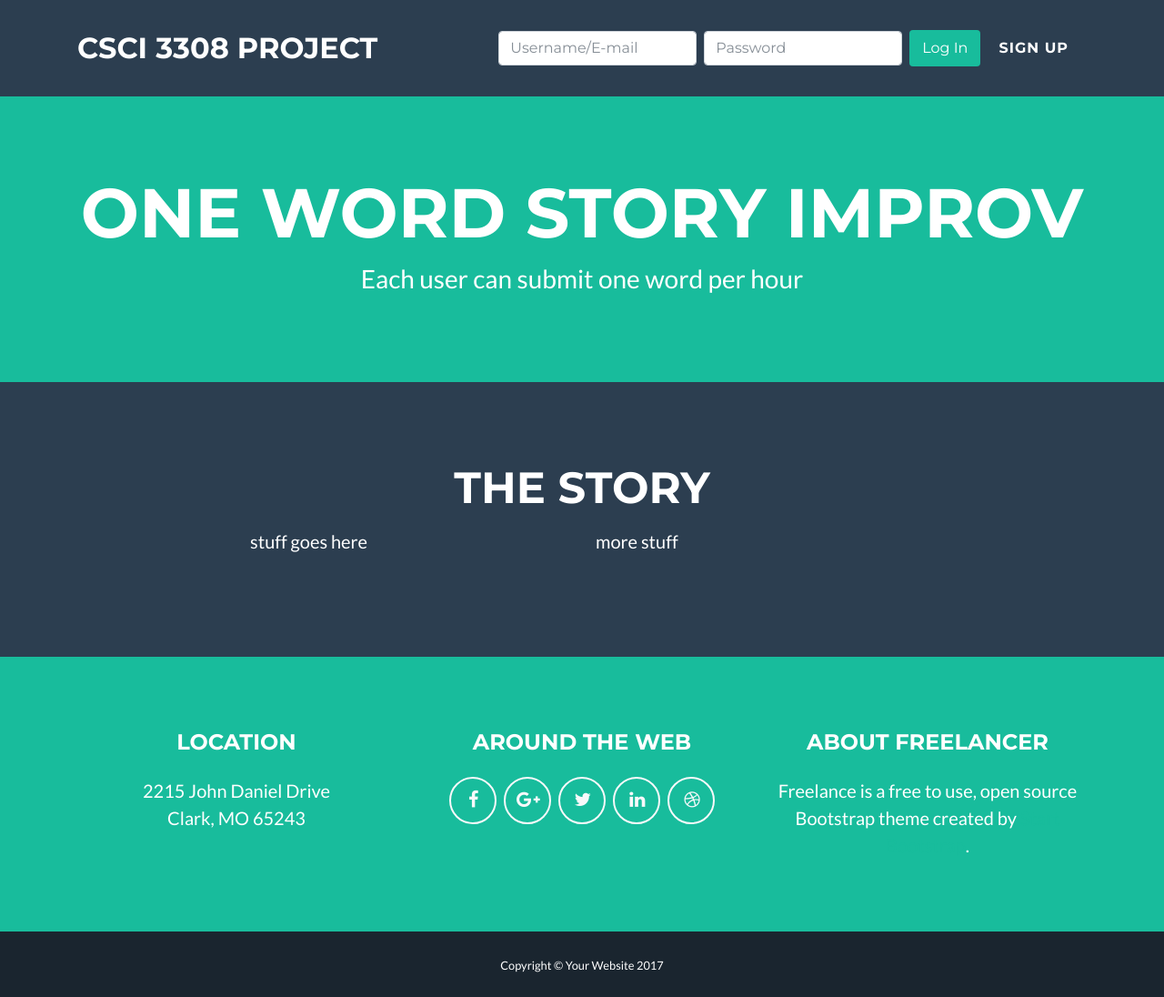
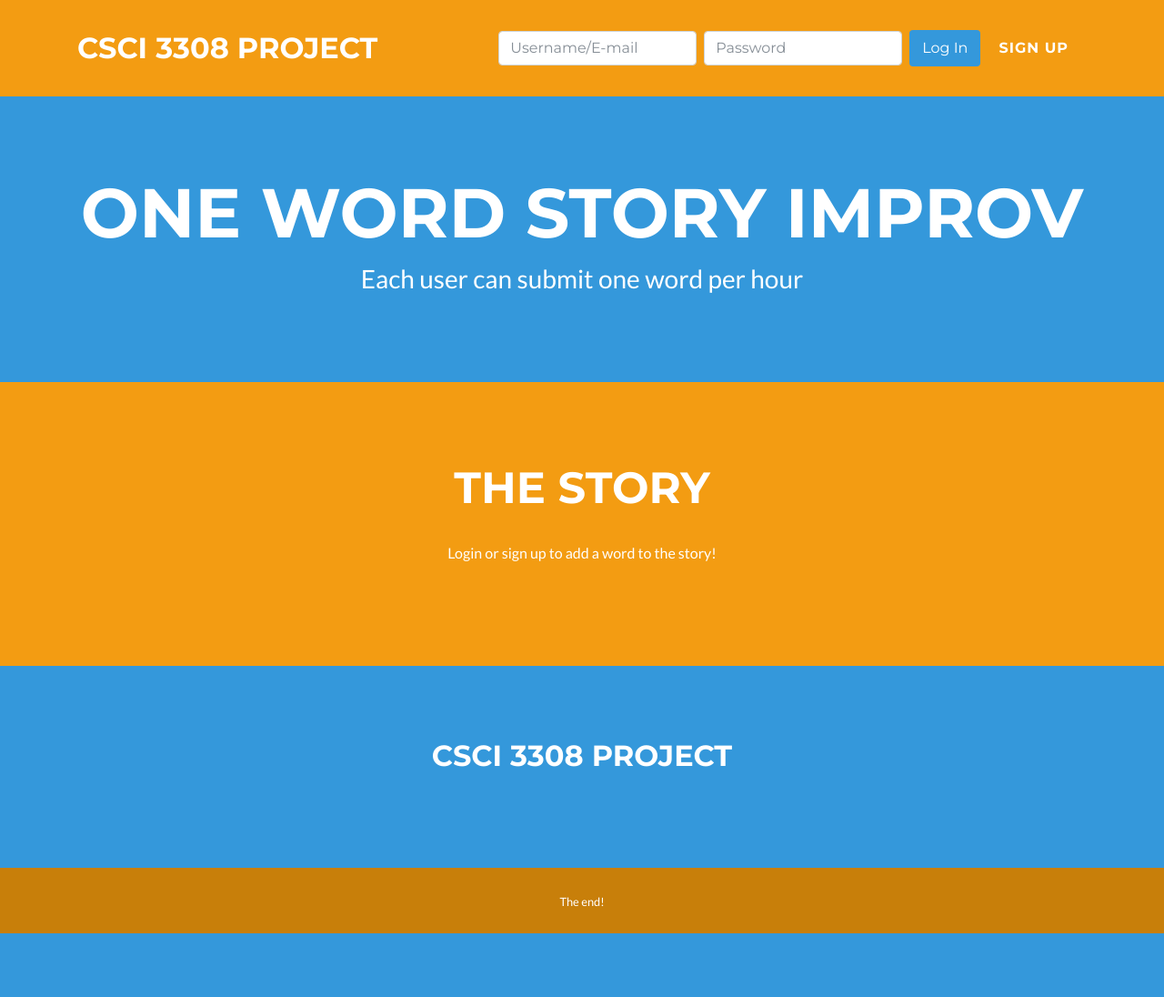
Before and after one commit to RyanShuman/SoftDev3308_45, a PHP site: page / in a window 1280 px wide. Shown: the whole page at 91% size. After the commit the page ends 1026 px from the top, so only its background shows below. Run offline with PHP 8.4, Linux system fonts and the light colour scheme; data that the repository does not hold is empty; style sheets or scripts are compiled from the project's sources.

Commit message:
Add files via upload

```diff
--- a/project/header.php
+++ b/project/header.php
@@ -17,15 +17,11 @@
     <!-- Bootstrap core CSS -->
     <link href="vendor/bootstrap/css/bootstrap.min.css" rel="stylesheet">
 
-    <!-- Custom fonts for this template -->
+    <!-- Fonts -->
     <link href="vendor/font-awesome/css/font-awesome.min.css" rel="stylesheet" type="text/css">
     <link href="https://fonts.googleapis.com/css?family=Montserrat:400,700" rel="stylesheet" type="text/css">
     <link href="https://fonts.googleapis.com/css?family=Lato:400,700,400italic,700italic" rel="stylesheet" type="text/css">
 
-    <!-- Plugin CSS -->
-    <link href="vendor/magnific-popup/magnific-popup.css" rel="stylesheet" type="text/css">
-
-    <!-- Custom styles for this template -->
     <link href="css/freelancer.min.css" rel="stylesheet">
 
   </head>
@@ -55,12 +51,12 @@
 						<input type="text" name="username" class="form-control mb-2 mr-sm-2 mb-sm-0" placeholder="Username/E-mail">
 						<input type="password" name="password" class="form-control mb-2 mr-sm-2 mb-sm-0" placeholder="Password">
 						<button type="submit" name="login" class="btn btn-primary">Log In</button>
-						</form>';
+						</form>
+						<li class="nav-item mx-0 mx-lg-1">
+						<a class="nav-link py-3 px-0 px-lg-3 rounded" href="signup.php">Sign Up</a>
+						</li>';
 			  }
 			?>
-            <li class="nav-item mx-0 mx-lg-1">
-              <a class="nav-link py-3 px-0 px-lg-3 rounded" href="signup.php">Sign Up</a>
-            </li>
           </ul>
         </div>
       </div>
--- a/project/includes/signupInclude.php
+++ b/project/includes/signupInclude.php
@@ -32,7 +32,7 @@ if (isset($_POST['signup']))
 			}
 			else
 			{
-				$sql = "SELECT * FROM users WHERE user_name='$username' OR user_email = '$email'";
+				$sql = "SELECT * FROM users WHERE user_name='$username' OR user_email = '$email';";
 				$result = mysqli_query($conn, $sql);
 				$results = mysqli_num_rows($result);
 
--- a/project/index.php
+++ b/project/index.php
@@ -15,12 +15,27 @@
       <div class="container">
         <h2 class="text-center text-uppercase text-white mb-4">The Story</h2>
         <div class="row">
-          <div class="col-lg-4 ml-auto">
-            <p class="lead">stuff goes here</p>
-          </div>
-          <div class="col-lg-4 mr-auto">
-            <p class="lead">more stuff</p>
-          </div>
+            <?php
+              include_once 'includes/databaseh.php';
+              $sql = "SELECT * FROM story WHERE id = 1;";
+			  $result = mysqli_query($conn, $sql);
+			  $story = mysqli_fetch_assoc($result);
+              echo '<div class="container">
+					<p class="text-center">'.reset($story).'</p>
+					</div>';
+
+			  if (isset($_SESSION['user_id']))
+			  {
+				  echo '<form class="form-inline" action="includes/post.php" method="POST">
+						<input type="text" name="word" class="form-control mb-2 mr-sm-2 mb-sm-0" placeholder="Add a word to the story!">
+						<button type="submit" name="post" class="btn btn-primary">Submit</button>
+						</form>';
+			  }
+			  else
+			  {
+				  echo '<div class="container"> <p class="text-center">Login or sign up to add a word to the story!</p></div>';
+			  }
+			?>
         </div>
       </div>
     </section>
@@ -28,79 +43,19 @@
     <!-- Footer -->
     <footer class="footer text-center bg-primary">
       <div class="container">
-        <div class="row">
-          <div class="col-md-4 mb-5 mb-lg-0">
-            <h4 class="text-uppercase mb-4">Location</h4>
-            <p class="lead mb-0">2215 John Daniel Drive
-              <br>Clark, MO 65243</p>
-          </div>
-          <div class="col-md-4 mb-5 mb-lg-0">
-            <h4 class="text-uppercase mb-4">Around the Web</h4>
-            <ul class="list-inline mb-0">
-              <li class="list-inline-item">
-                <a class="btn btn-outline-light btn-social text-center rounded-circle" href="#">
-                  <i class="fa fa-fw fa-facebook"></i>
-                </a>
-              </li>
-              <li class="list-inline-item">
-                <a class="btn btn-outline-light btn-social text-center rounded-circle" href="#">
-                  <i class="fa fa-fw fa-google-plus"></i>
-                </a>
-              </li>
-              <li class="list-inline-item">
-                <a class="btn btn-outline-light btn-social text-center rounded-circle" href="#">
-                  <i class="fa fa-fw fa-twitter"></i>
-                </a>
-              </li>
-              <li class="list-inline-item">
-                <a class="btn btn-outline-light btn-social text-center rounded-circle" href="#">
-                  <i class="fa fa-fw fa-linkedin"></i>
-                </a>
-              </li>
-              <li class="list-inline-item">
-                <a class="btn btn-outline-light btn-social text-center rounded-circle" href="#">
-                  <i class="fa fa-fw fa-dribbble"></i>
-                </a>
-              </li>
-            </ul>
-          </div>
-          <div class="col-md-4">
-            <h4 class="text-uppercase mb-4">About Freelancer</h4>
-            <p class="lead mb-0">Freelance is a free to use, open source Bootstrap theme created by
-              <a href="http://startbootstrap.com">Start Bootstrap</a>.</p>
-          </div>
-        </div>
+          <h2 class="text-center text-uppercase text-white mb-4">CSCI 3308 Project</h2>
       </div>
     </footer>
 
     <div class="copyright py-4 text-center text-white">
       <div class="container">
-        <small>Copyright &copy; Your Website 2017</small>
+        <small>The end!</small>
       </div>
-    </div>
-
-    <!-- Scroll to Top Button (Only visible on small and extra-small screen sizes) -->
-    <div class="scroll-to-top d-lg-none position-fixed ">
-      <a class="js-scroll-trigger d-block text-center text-white rounded" href="#page-top">
-        <i class="fa fa-chevron-up"></i>
-      </a>
     </div>
 
     <!-- Bootstrap core JavaScript -->
     <script src="vendor/jquery/jquery.min.js"></script>
     <script src="vendor/bootstrap/js/bootstrap.bundle.min.js"></script>
 
-    <!-- Plugin JavaScript -->
-    <script src="vendor/jquery-easing/jquery.easing.min.js"></script>
-    <script src="vendor/magnific-popup/jquery.magnific-popup.min.js"></script>
-
-    <!-- Contact Form JavaScript -->
-    <script src="js/jqBootstrapValidation.js"></script>
-    <script src="js/contact_me.js"></script>
-
-    <!-- Custom scripts for this template -->
-    <script src="js/freelancer.min.js"></script>
-
   </body>
-
 </html>
--- a/project/scss/_variables.scss
+++ b/project/scss/_variables.scss
@@ -12,5 +12,5 @@ $gray-800: #343a40 !default;
 $gray-900: #212529 !default;
 $black: #000 !default;
 
-$primary: #18BC9C !default;
-$secondary: #2C3E50 !default;
+$primary: #3498DB !default;
+$secondary: #F39C12 !default;
--- a/project/signup.php
+++ b/project/signup.php
@@ -25,4 +25,10 @@
         </form>
       </div>
     </header>
+
+    <div class="copyright py-4 text-center text-white">
+      <div class="container">
+      </div>
+    </div>
+
 </html>
```
Also changed, not shown: project/css/freelancer.css (+2 -96 lines), project/gulpfile.js (+0 -9 lines), project/includes/post.php (added, +28 -0 lines).
